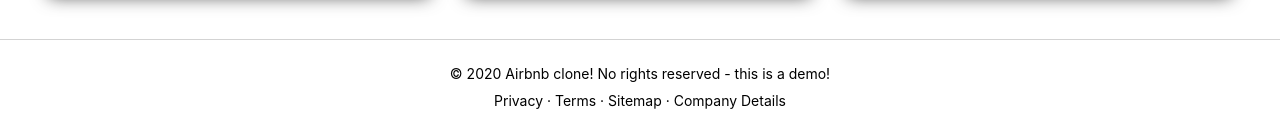
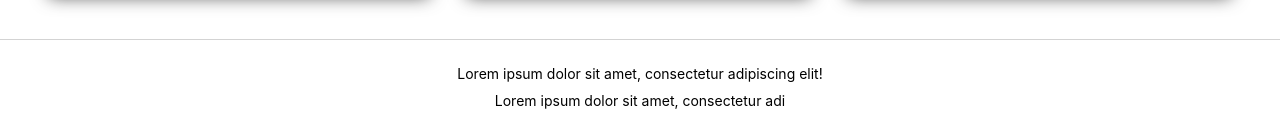
Before and after one commit to shahinzaman/airbnb-clone, a React (Create React App) app: page / in a window 1280 px wide. Shown: the part 1462-1593 px from the top of the page. Built offline with nearby package versions, Linux system fonts and the light colour scheme.

Commit message:
Update Footer.js

```diff
--- a/src/Footer.js
+++ b/src/Footer.js
@@ -13,8 +13,8 @@ function Footer() {
             backgroundColor: darkMode ? "#222" : "white",
             color: darkMode && "white",
         }}>
-            <p>© 2020 Airbnb clone! No rights reserved - this is a demo!</p>
-            <p>Privacy · Terms · Sitemap · Company Details</p>
+            <p>Lorem ipsum dolor sit amet, consectetur adipiscing elit!</p>
+            <p>Lorem ipsum dolor sit amet, consectetur adi</p>
         </div>
     )
 }
```
